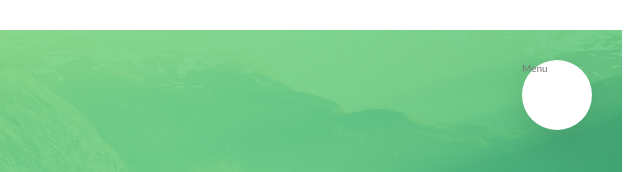
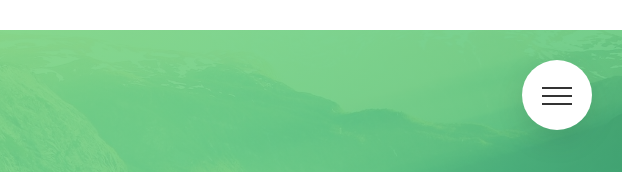
Before and after one commit to nikita-rudenko/html-css-practice, a website: page 15. Natours Project/index.html in a window 1280 px wide. Shown: the top 172 px of the page, 628-1268 px from the left. Drawn offline with Linux system fonts and the light colour scheme.

Commit message:
add button effect | completed navigation

```diff
--- a/15. Natours Project/index.html
+++ b/15. Natours Project/index.html
@@ -20,7 +20,7 @@
 			<input type="checkbox" class="navigation__checkbox" id="navi-toggle" />
 
 			<label for="navi-toggle" class="navigation__button">
-				<span class="navigation__icon">Menu</span>
+				<span class="navigation__icon">&nbsp;</span>
 			</label>
 
 			<div class="navigation__background">&nbsp;</div>
--- a/15. Natours Project/sass/layout/_navigation.scss
+++ b/15. Natours Project/sass/layout/_navigation.scss
@@ -13,6 +13,8 @@
 		border-radius: 50%;
 		z-index: 2000;
 		box-shadow: 0 1rem 3rem rgba($color-black, 0.1);
+		text-align: center;
+		cursor: pointer;
 	}
 
 	&__background {
@@ -92,6 +94,7 @@
 		}
 	}
 
+	// Fun
 	&__checkbox:checked ~ &__background {
 		transform: scale(80);
 	}
@@ -100,4 +103,56 @@
 		opacity: 1;
 		width: 100%;
 	}
+
+	// ICON
+	&__icon {
+		position: relative;
+		margin-top: 3.5rem;
+
+		&,
+		&::before,
+		&::after {
+			width: 3rem;
+			height: 2px;
+			background-color: $color-grey-dark-3;
+			display: inline-block;
+		}
+
+		&::before,
+		&::after {
+			content: '';
+			position: absolute;
+			left: 0;
+			transition: all 0.2s;
+		}
+
+		&::before {
+			top: -0.8rem;
+		}
+
+		&::after {
+			top: 0.8rem;
+		}
+	}
+
+	&__button:hover &__icon:before {
+		top: -1rem;
+	}
+
+	&__button:hover &__icon:after {
+		top: 1rem;
+	}
+
+	&__checkbox:checked + &__button &__icon {
+		background: transparent;
+	}
+
+	&__checkbox:checked + &__button &__icon::before {
+		top: 0;
+		transform: rotate(135deg);
+	}
+	&__checkbox:checked + &__button &__icon::after {
+		top: 0;
+		transform: rotate(-135deg);
+	}
 }
```
Also changed, not shown: 15. Natours Project/css/style.css.
